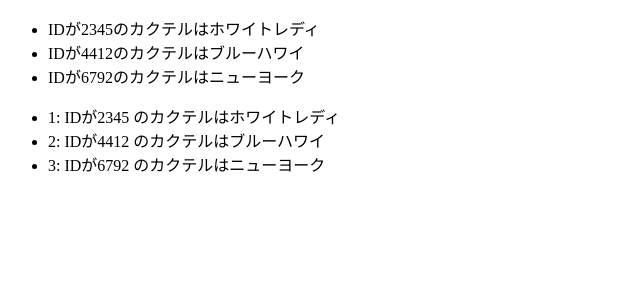
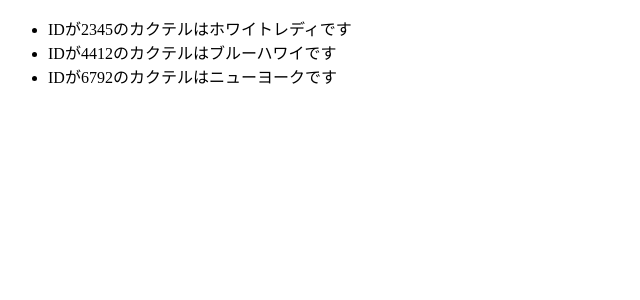
Before and after one commit to YUTigerr/YClooud, a Nuxt app: page / in a window 1280 px wide. Shown: the top 300 px of the page, without its empty margins (0-640 px from the left). Built offline with nearby package versions, Linux system fonts and the light colour scheme.

Commit message:
:sparkles: map表現

```diff
--- a/pages/index.vue
+++ b/pages/index.vue
@@ -1,25 +1,16 @@
 <script setup lang="ts">
 import { ref } from "vue";
 
-const cooktailListInit: { [key: number]: string } = {
-  2345: "ホワイトレディ",
-  4412: "ブルーハワイ",
-  6792: "ニューヨーク",
-};
+const cooktailListInit = new Map<number, string>();
+cooktailListInit.set(2345, "ホワイトレディ");
+cooktailListInit.set(4412, "ブルーハワイ");
+cooktailListInit.set(6792, "ニューヨーク");
 const cooktailList = ref(cooktailListInit);
 </script>
 <template>
   <ul>
-    <li v-for="(cooktailName, id) in cooktailList" :key="'cooktailList' + id">
-      IDが{{ id }}のカクテルは{{ cooktailName }}
-    </li>
-  </ul>
-  <ul>
-    <li
-      v-for="(cooktailName, id, index) in cooktailList"
-      :key="'cooktailListWithIdx' + id"
-    >
-      {{ index + 1 }}: IDが{{ id }} のカクテルは{{ cooktailName }}
+    <li v-for="[id, cooktaiName] in cooktailList" :key="id">
+      IDが{{ id }}のカクテルは{{ cooktaiName }}です
     </li>
   </ul>
 </template>
```
